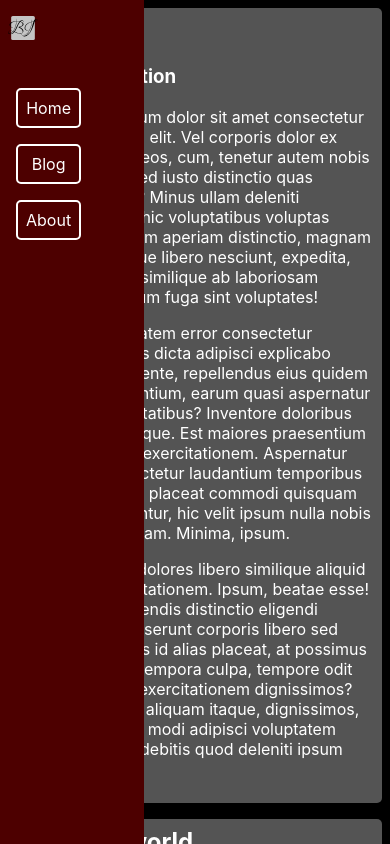
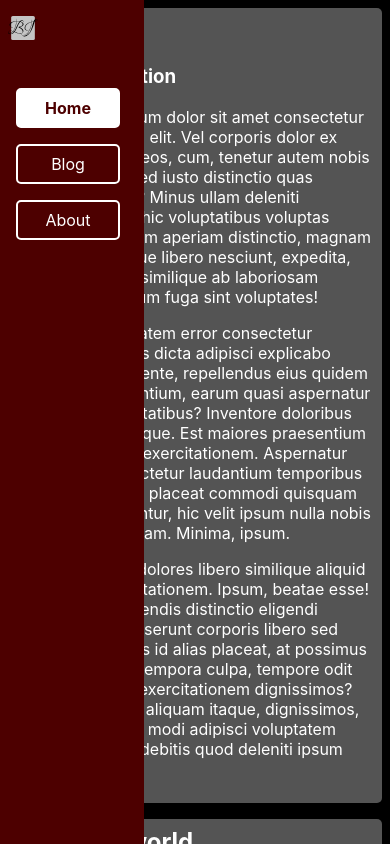
Before and after one commit to Luviz/luviz-blog, a Next.js app: page / in a window 390 px wide. In both pictures the pointer is over the item "Home". Shown: the top 844 px of the page. Built offline with nearby package versions, Linux system fonts and the light colour scheme.

Commit message:
nav icon updates

```diff
--- a/styles/navBar.module.css
+++ b/styles/navBar.module.css
@@ -34,7 +34,7 @@
     border-radius: 2px 2px 0 0;
     transition: opacity 750ms ease-in-out;
     position: absolute;
-    bottom: -0.6rem;
+    bottom: -0.8rem;
     left: -5px;
     right: -5px;
 }
@@ -113,10 +113,17 @@
         border: 2px solid var(--color-font);
         border-radius: 5px;
         text-align: center;
-        width: 100%;
+        width: 6.5rem;
         margin: 0.5rem;
         opacity: 0;
         transition: opacity 150ms ease-in-out;
+        /* transition: all 150ms ease-in-out; */
+    }
+
+    .nav li:hover {
+        background-color: var(--color-font);
+        color: var(--color-red);
+        font-weight: 700;
     }
 
     .nav a::after {
```
